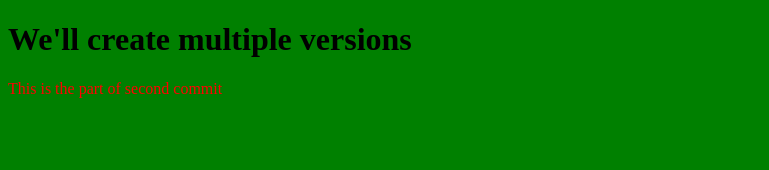
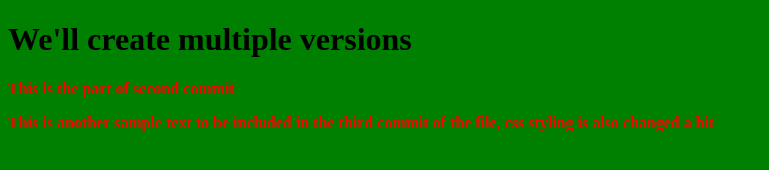
Before and after one commit to rajat-sh-1/Repo1, a plain HTML site: page index.html in a window 1280 px wide. Shown: the whole page, without its empty margins (0-769 px from the left). Drawn offline with Linux system fonts and the light colour scheme.

Commit message:
Third layer

```diff
--- a/index.html
+++ b/index.html
@@ -7,6 +7,8 @@
 <body>
 	<h1>We'll create multiple versions</h1>
 	<p>This is the part of second commit</p>
+	<p>This is another sample text to be included in the third commit of the file, css
+		styling is also changed a bit</p>
 
 </body>
 </html>
--- a/style.css
+++ b/style.css
@@ -4,4 +4,5 @@ body{
 
 p{
 	color: red;
+	font-weight: bold;
 }
```
